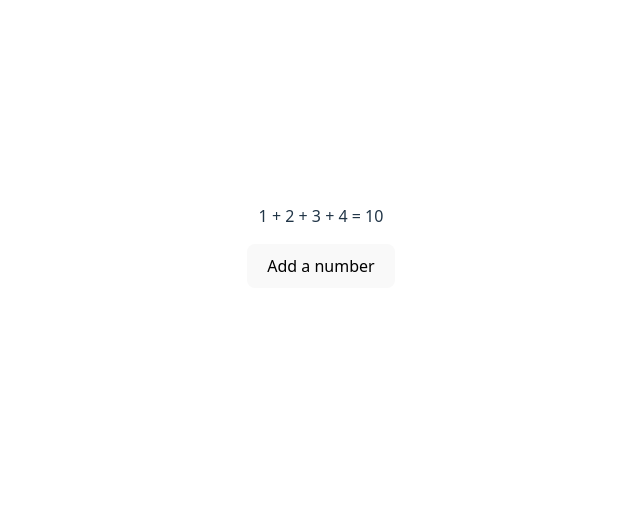
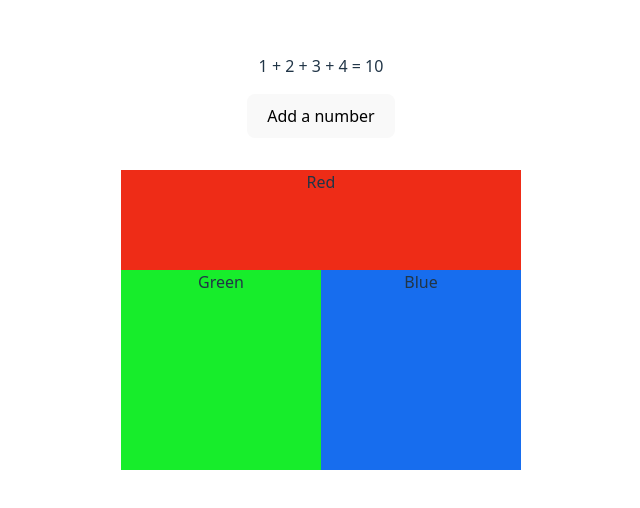
Before and after one commit to Loug522/Svelte-Project, a Svelte app: page / in a window 1280 px wide. Shown: the part 162-670 px from the top of the page, without its empty margins (319-959 px from the left). Built offline with nearby package versions, Linux system fonts and the light colour scheme.

Commit message:
grid derust

```diff
--- a/src/App.svelte
+++ b/src/App.svelte
@@ -1,4 +1,5 @@
 <script>
+  import GridLayout from "./components/GridLayout.svelte";
   import Inspecting from "./components/Inspecting-states.svelte";
 </script>
 
@@ -6,4 +7,7 @@
   <div class="card">
     <Inspecting />
   </div>
+  <div class="box-container">
+    <GridLayout />
+  </div>
 </main>
--- /dev/null
+++ b/src/components/GridLayout.svelte
@@ -0,0 +1,30 @@
+<div class="container">
+  <div class="box red">Red</div>
+  <div class="box green">Green</div>
+  <div class="box blue">Blue</div>
+</div>
+
+<style>
+  .container {
+    display: grid;
+    grid-template-rows: repeat(3, 100px);
+    grid-template-columns: repeat(4, 100px);
+  }
+
+  .red {
+    background: #ee2c17;
+    grid-area: 1 / 1 / 2 / 5; /* row-s column-s row-e column-e */
+  }
+
+  .green {
+    background: #17ed2b;
+    grid-row: 2 / span 2;
+    grid-column: 1 / span 2;
+  }
+
+  .blue {
+    background: #176dee;
+    grid-row: 2 / 5;
+    grid-column: 3 / 5;
+  }
+</style>
```
Also changed, not shown: src/assets/gridChallenge.png (added).
